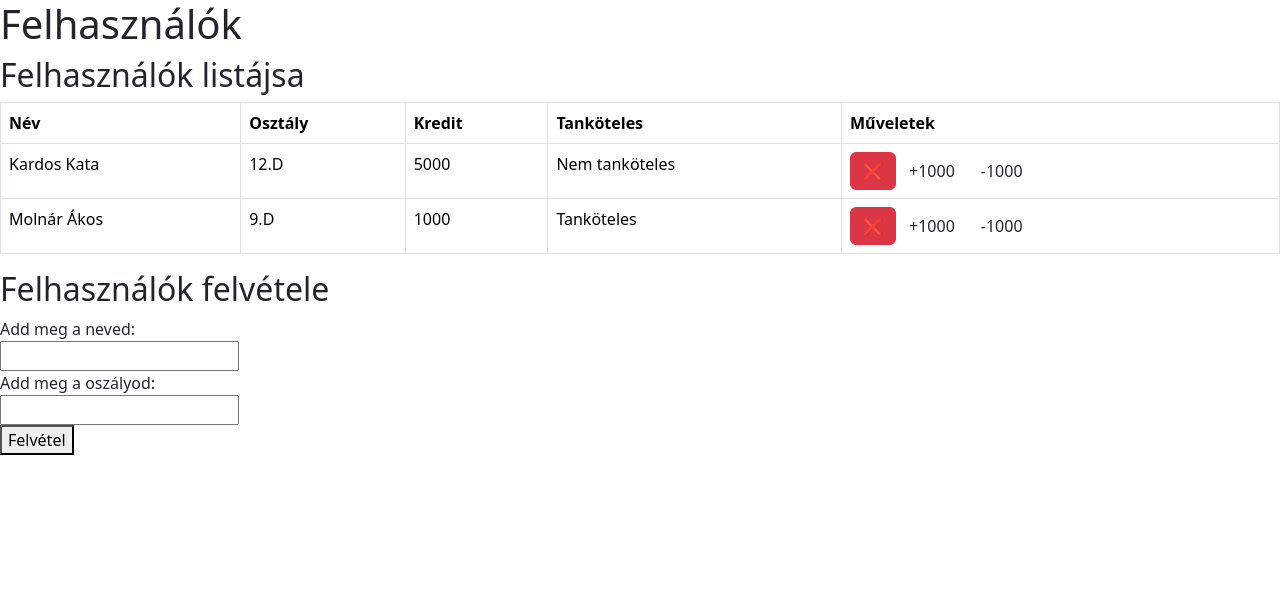
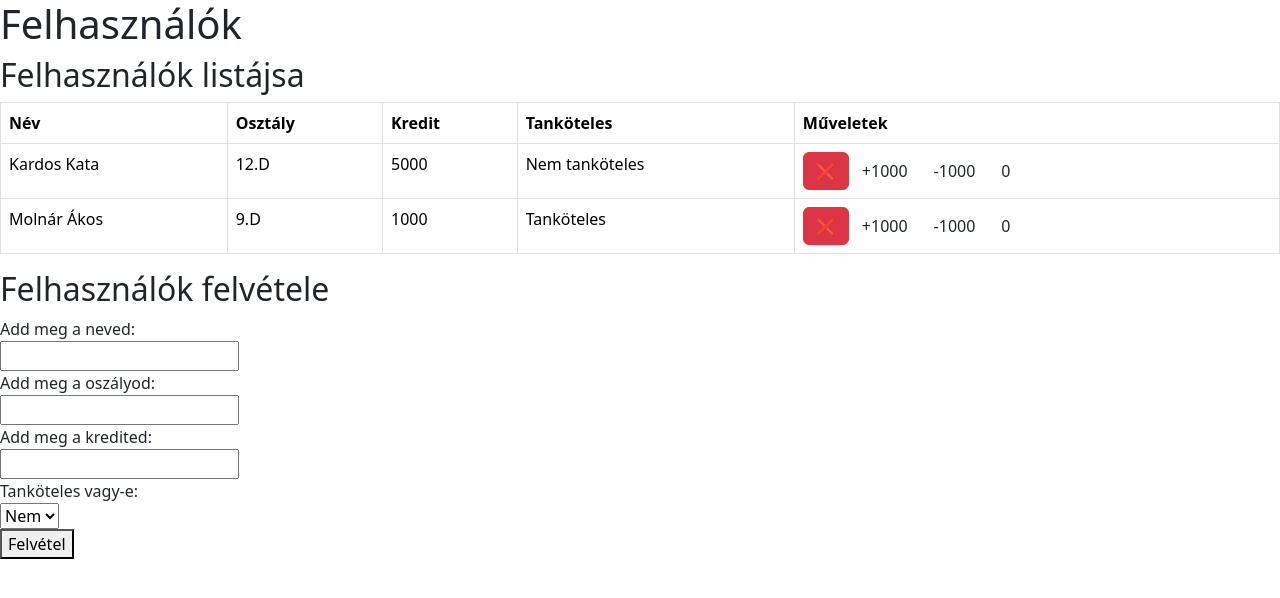
Before and after one commit to Halasskaaa/jsonwebcrudReact, a React (Vite) app: page / in a window 1280 px wide. Shown: the top 598 px of the page. Built offline with nearby package versions, Linux system fonts and the light colour scheme; data requests are answered from the project's data file.

Commit message:
commit of AHHHHHHHHHHHHHHHHHHHHHHHHHHHHHHHHHHHH

```diff
--- a/src/App.tsx
+++ b/src/App.tsx
@@ -8,6 +8,8 @@ function App() {
 
   const [nev, setNev] = useState<string>("")
   const [osztaly, setOsztaly] = useState<string>("")
+  const [kredit, setKredit] = useState<string>("")
+  const [tankoteles, setTankoteles] = useState<string>("")
 
   useEffect(() => {
     async function fetchUsers() {
@@ -73,13 +75,13 @@ function App() {
       const response = await fetch("http://localhost:3000/users" + user.id, {
         method: "PATCH",
         headers: { "Content-type": "application/json" },
-        body: JSON.stringify({kredit: user.kredit + 1000})
+        body: JSON.stringify({kredit: user.kredit + 1000}),
       });
       if (!response.ok) {
         throw new Error("A kredit emelés nem sikerült.");
       }
       setUsers((elozo) =>
-        elozo.map(u =>
+        elozo.map((u) =>
           u.id === user.id ? {...u, kredit: user.kredit+1000} : u,
         )
       );
@@ -96,14 +98,37 @@ function App() {
       const response = await fetch("http://localhost:3000/users" + user.id, {
         method: "PATCH",
         headers: { "Content-type": "application/json" },
-        body: JSON.stringify({kredit: user.kredit - 1000})
+        body: JSON.stringify({kredit: user.kredit - 1000}),
       });
       if (!response.ok) {
         throw new Error("A kredit csökkentés nem sikerült.");
       }
       setUsers((elozo) =>
-        elozo.map(u =>
+        elozo.map((u) =>
           u.id === user.id ? {...u, kredit: user.kredit-1000} : u,
+        )
+      );
+    } catch (error) {
+      console.log("Hiba" + error.message)
+    }
+  }
+
+    async function handleCreditZero(user: User) {
+    if (!confirm("Biztosan szeretnéd 1000-el csökkenteni  " + user.nev + " osztálypénzét?")) {
+      return;
+    }
+    try {
+      const response = await fetch("http://localhost:3000/users" + user.id, {
+        method: "PATCH",
+        headers: { "Content-type": "application/json" },
+        body: JSON.stringify({kredit: 0}),
+      });
+      if (!response.ok) {
+        throw new Error("A kredit nullázás nem sikerült.");
+      }
+      setUsers((elozo) =>
+        elozo.map((u) =>
+          u.id === user.id ? {...u, kredit: 0} : u,
         )
       );
     } catch (error) {
@@ -136,6 +161,7 @@ function App() {
                 <button className="btn btn-danger" onClick={() => handleTorles(user.id.toString())}>❌</button>
                 <button className="btn" onClick={() => handleCreditUp(user)}>+1000</button>
                 <button className="btn" onClick={() => handleCreditDown(user)}>-1000</button>
+                <button className="btn" onClick={() => handleCreditZero(user)}>0</button>
               </td>
             </tr>
           ))}
@@ -164,6 +190,26 @@ function App() {
           <br />
         </label>
         <br />
+        <label htmlFor="input_kredit">
+          Add meg a kredited: <br />
+          <input
+            id="input_kredit"
+            type="number"
+            value={kredit}
+            onChange={(e) => setKredit(e.target.value)} />
+          <br />
+        </label>
+        <br />
+        <label htmlFor="input_tankoteles">
+          Tanköteles vagy-e: <br />
+          <select name="input_tankoteles" id="input_tankoteles" onChange={(e) => setTankoteles(e.target.value)}>
+            <option value={tankoteles}>Nem</option>
+            <option value={tankoteles}>Igen</option>
+          </select>
+          <br />
+        </label>
+        <br />
+
         <button type="submit">Felvétel</button>
       </form>
     </>
```
